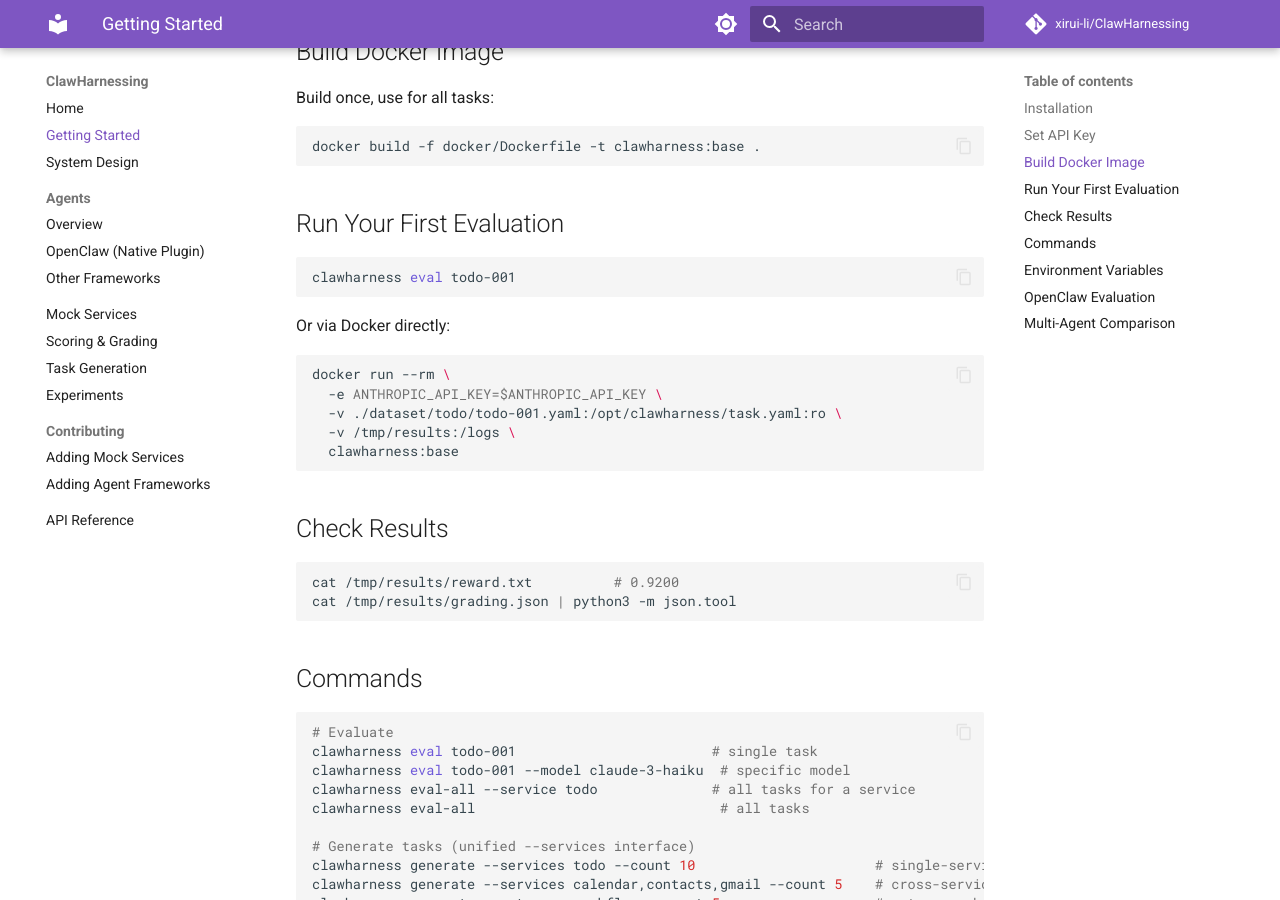
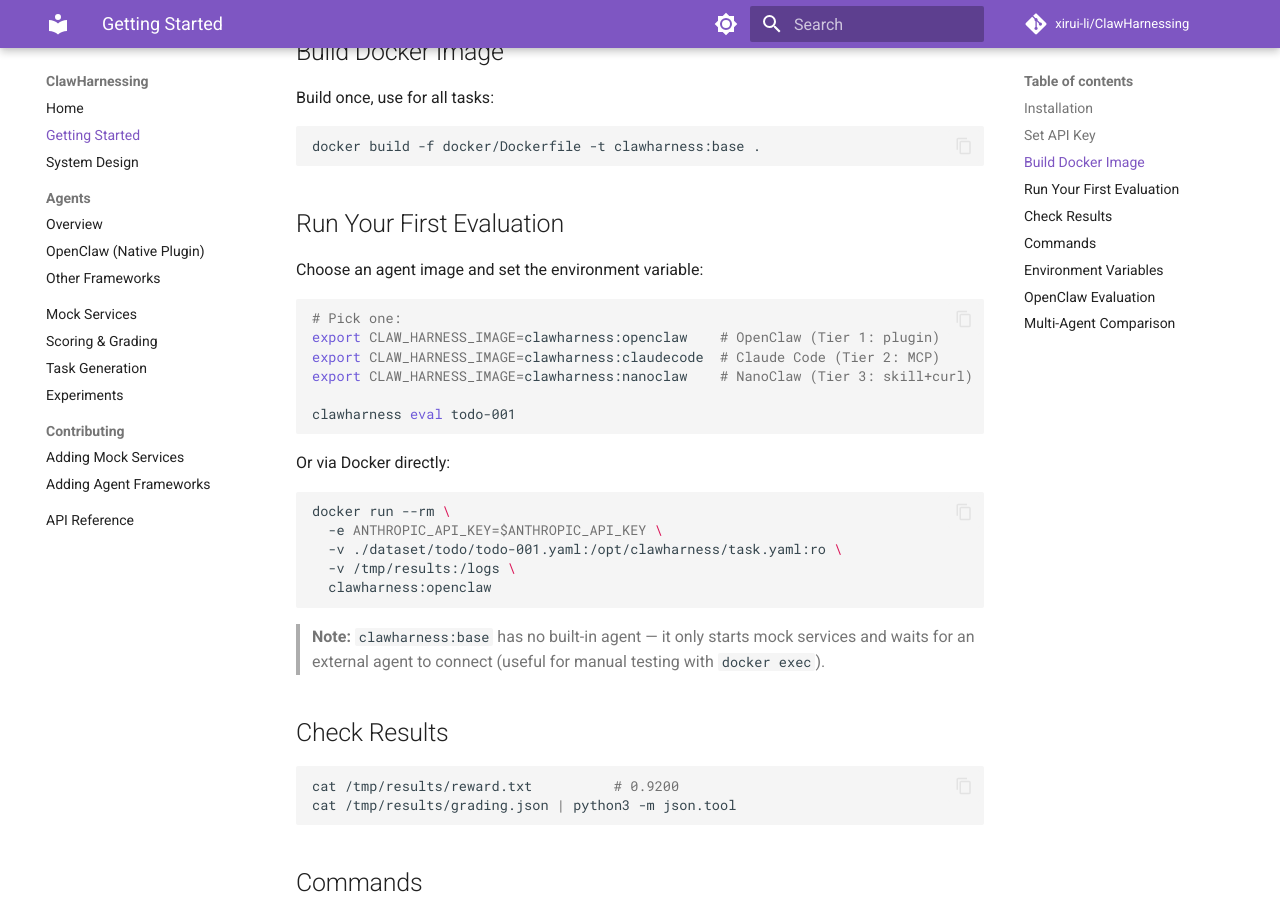
Before and after one commit to xirui-li/ClawEnvKit, an MkDocs documentation site: the page built from docs/getting-started.md, in a window 1280 px wide and 900 px high, scrolled down 446 px. Built offline with MkDocs 1.6.1 and Material for MkDocs 9.7.7, drawn with Linux system fonts in a browser that asks for light colours; comment, search, counter and statistics services are not loaded.

Commit message:
Fix docs: require agent image, don't imply base image runs agent
README and getting-started previously showed clawharness:base as
a one-command eval solution, but base image has no built-in agent.
Now docs require CLAW_HARNESS_IMAGE and explain agent image options.

Co-Authored-By: Claude Opus 4.6 (1M context) <noreply@anthropic.com>

````diff
--- a/docs/getting-started.md
+++ b/docs/getting-started.md
@@ -24,7 +24,14 @@ docker build -f docker/Dockerfile -t clawharness:base .
 
 ## Run Your First Evaluation
 
+Choose an agent image and set the environment variable:
+
 ```bash
+# Pick one:
+export CLAW_HARNESS_IMAGE=clawharness:openclaw    # OpenClaw (Tier 1: plugin)
+export CLAW_HARNESS_IMAGE=clawharness:claudecode  # Claude Code (Tier 2: MCP)
+export CLAW_HARNESS_IMAGE=clawharness:nanoclaw    # NanoClaw (Tier 3: skill+curl)
+
 clawharness eval todo-001
 ```
 
@@ -35,8 +42,10 @@ docker run --rm \
   -e ANTHROPIC_API_KEY=$ANTHROPIC_API_KEY \
   -v ./dataset/todo/todo-001.yaml:/opt/clawharness/task.yaml:ro \
   -v /tmp/results:/logs \
-  clawharness:base
+  clawharness:openclaw
 ```
+
+> **Note:** `clawharness:base` has no built-in agent — it only starts mock services and waits for an external agent to connect (useful for manual testing with `docker exec`).
 
 ## Check Results
 
````
Also changed, not shown: README.md (+18 -7 lines).
